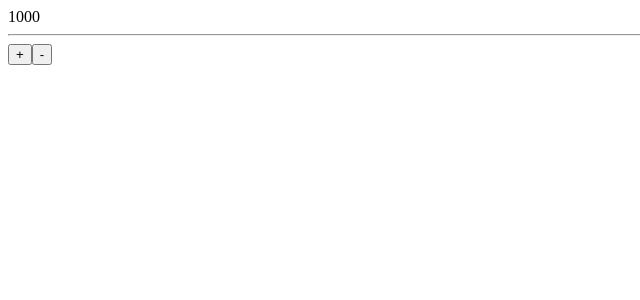
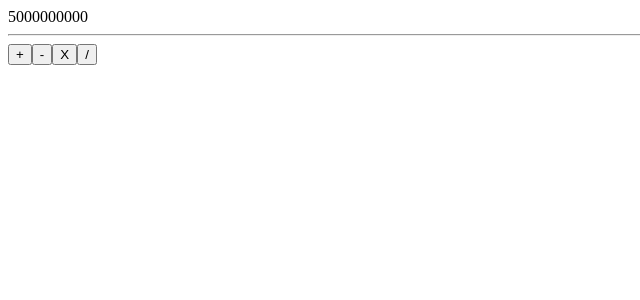
Before and after one commit to parkjaewook1/react20240509, a React (Vite) app: page / in a window 1280 px wide. Shown: the top 300 px of the page, without its empty margins (0-640 px from the left). Built offline with nearby package versions, Linux system fonts and the light colour scheme.

Commit message:
state 연습 시작 완료 1씩 증가/감소/곱/나눗

```diff
--- a/src/App.jsx
+++ b/src/App.jsx
@@ -1,12 +1,14 @@
 import React, { useState } from "react";
 
 function MyNumber() {
-  const [number, setNumber] = useState(1000);
+  const [number, setNumber] = useState(5000000000);
   return (
     <div>
       {number} <hr />
       <button onClick={() => setNumber(number + 1)}>+</button>
       <button onClick={() => setNumber(number - 1)}>-</button>
+      <button onClick={() => setNumber(number * 10)}>X</button>
+      <button onClick={() => setNumber(number / 10)}>/</button>
     </div>
   );
 }
```
